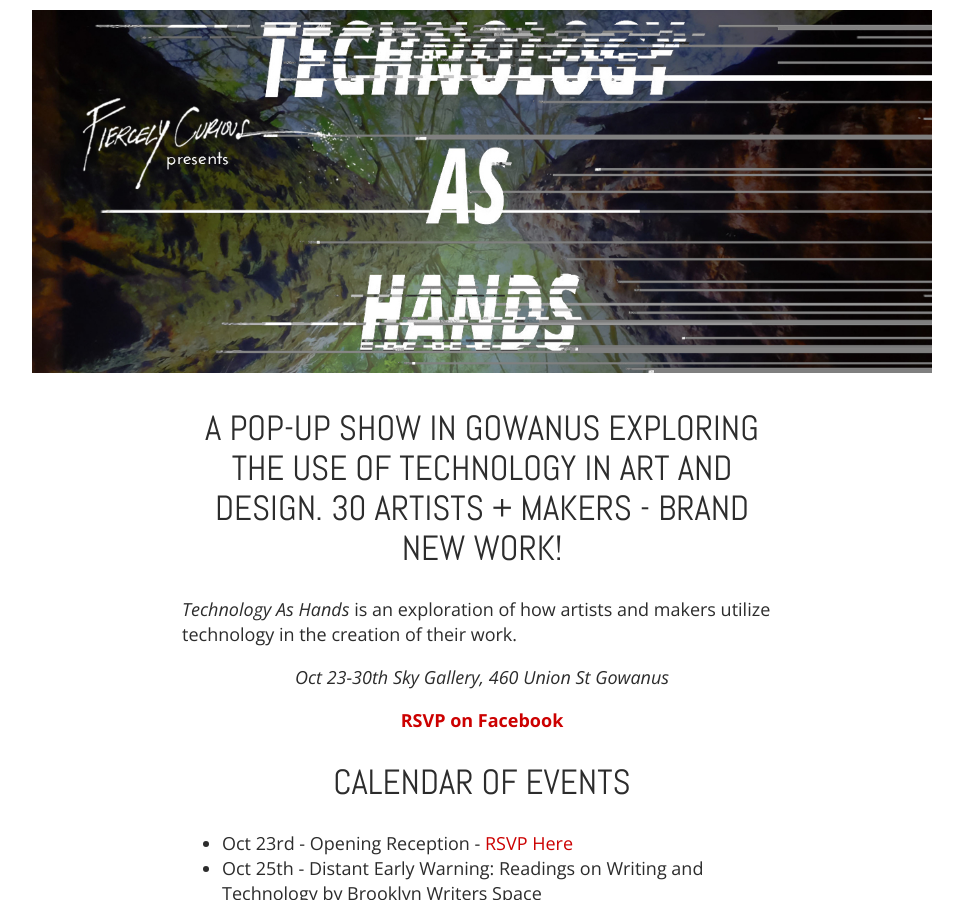
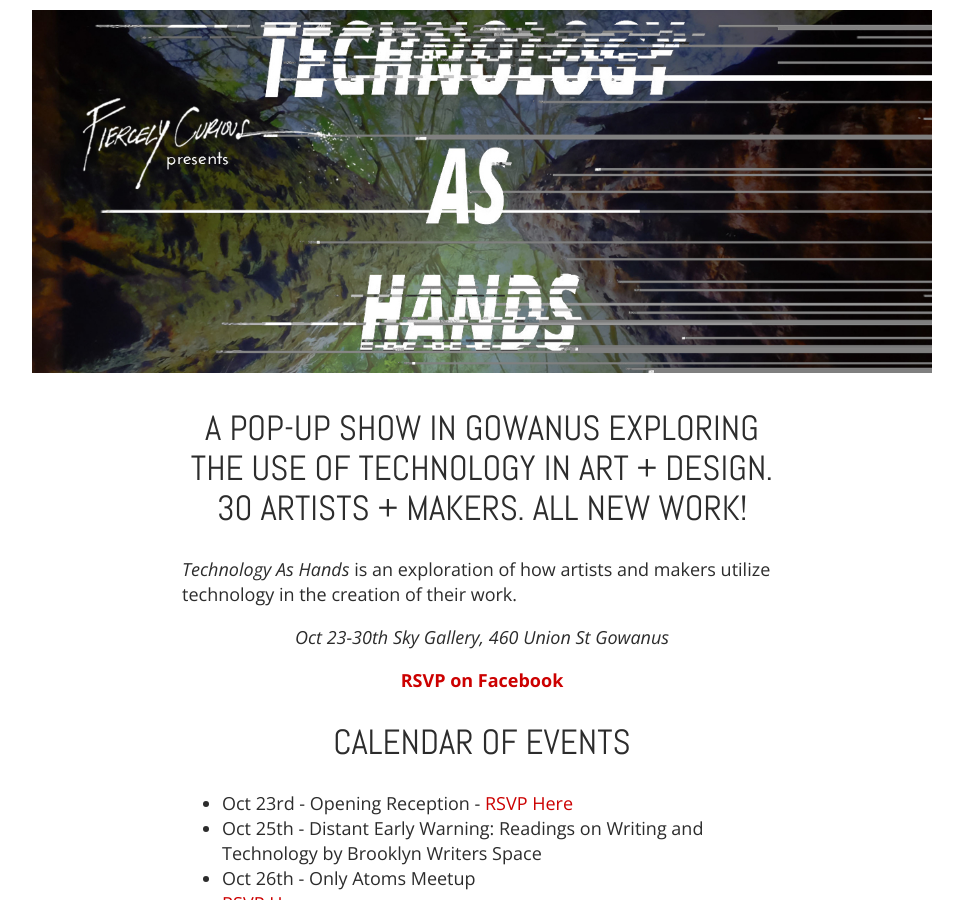
Before and after one commit to technologyashands/technologyashands.github.io, a Jekyll site: the page built from index.html, in a window 1280 px wide and 900 px high. Shown: the whole window, without its empty margins (158-1121 px from the left). Built offline with Jekyll 4.4.1, drawn with Linux system fonts in a browser that asks for light colours; nearby versions of some CDN libraries.

Commit message:
Update index.html

```diff
--- a/index.html
+++ b/index.html
@@ -11,8 +11,9 @@
 
 <div class="introtext">
 
-  <h2 class="center">A pop-up show in Gowanus exploring the use of technology in art and design.
-  30 Artists + Makers - Brand new work!</h2>
+  <h2 class="center">A pop-up show in Gowanus exploring the use of technology in art + design.
+
+  30 Artists + Makers. all new work!</h2>
 
 
 	<p><em>Technology As Hands</em> is an exploration of how artists and makers utilize technology in the creation of their work.</p>
```
